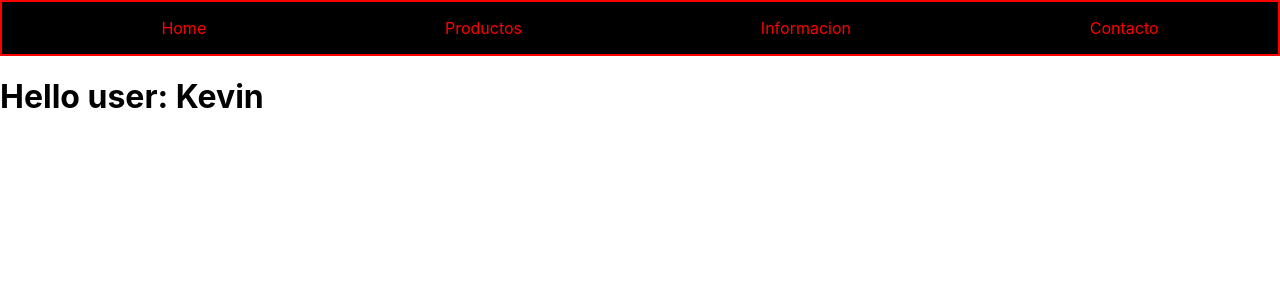
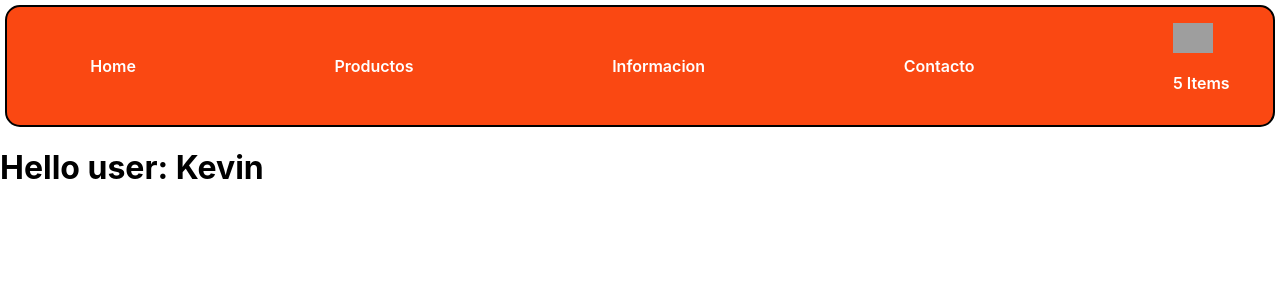
Before and after one commit to kvnaaron26/ReactProject-Repository, a React (Create React App) app: page / in a window 1280 px wide. Shown: the top 300 px of the page. Built offline with nearby package versions, Linux system fonts and the light colour scheme; grey boxes are pictures that could not be loaded.

Commit message:
Agrego Cart - Desafio

```diff
--- a/src/App.js
+++ b/src/App.js
@@ -1,10 +1,10 @@
-import React from "react";
 import './App.css';
 import NavBar from "./components/NavBar";
 
+
 const name = "Kevin";
 
-const App = () => {
+function App () {
   return (
     <>
       <NavBar />
--- /dev/null
+++ b/src/components/CartWidget.js
@@ -0,0 +1,11 @@
+const CartWidget = () => {
+    return (
+        <img
+            src="https://www.pngkit.com/png/full/467-4678852_shopping-cart-white-logo.png"
+            alt="logo"
+            width="40px"
+        />
+    );
+};
+
+export default CartWidget;
--- a/src/components/NavBar.css
+++ b/src/components/NavBar.css
@@ -1,20 +1,30 @@
 .Navigation {
     display: flex;
-    background-color: black;
+    background-color: rgb(250, 72, 18);
     color: white;
+    font-weight: 600;
     justify-content: space-around;
     align-items: center;
+    justify-items: center;
     min-height: 50px;
-    color: red;
-    border: 2px red solid;
+    border: 2px black solid;
+    border-radius: 15px;
+    margin: 5px;
 }
 
 ul {
     display: flex;
-    justify-content: space-around;
-    width: 100%;
+    justify-content: space-between;
+    align-items: center;
+    width: 90%;
 }
 
 ul li {
     list-style-type: none;
 }
+
+.CartItem{
+    display: flex;
+    justify-content: space-between;
+    width: 20%;
+}
--- a/src/components/NavBar.js
+++ b/src/components/NavBar.js
@@ -1,18 +1,27 @@
 import "./NavBar.css";
+import CartWidget from "./CartWidget";
 
-const NavBar = () => {
-    return (
-
+function NavBar () {
+    return <>
+        <div>
             <nav className="Navigation">
                 <ul>
                     <li>Home</li>
                     <li>Productos</li>
                     <li>Informacion</li>
                     <li>Contacto</li>
+                    <li>
+                        <CartWidget />
+                        <ItemListContainer />
+                    </li>
                 </ul>
             </nav>
-
-    );
+        </div>
+    </>
 };
 
 export default NavBar;
+
+function ItemListContainer () {
+    return <p>5 Items</p>;
+};
```
Also changed, not shown: src/components/ItemListContainer.js (added). Lines whose indentation alone changed are shown as unchanged.
